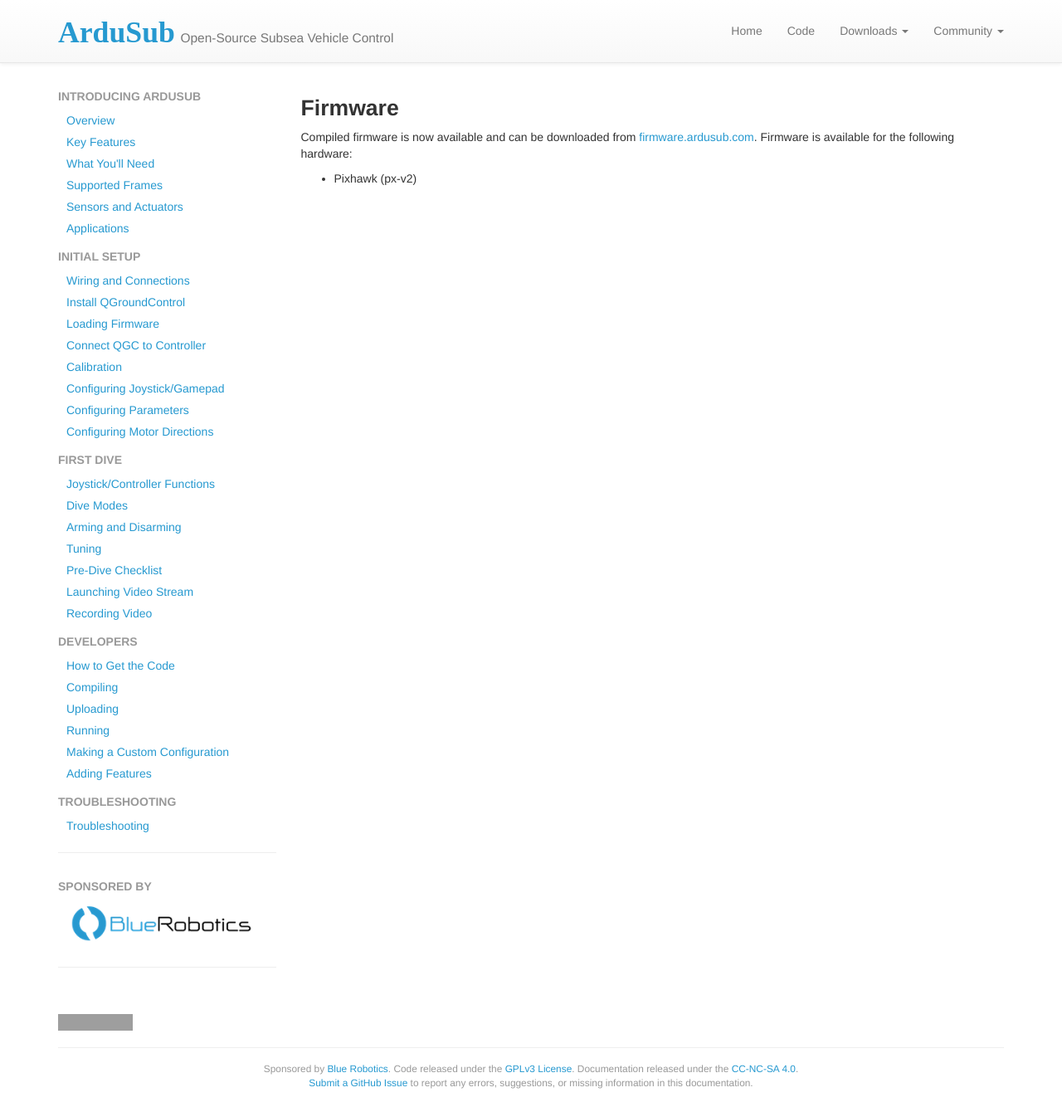
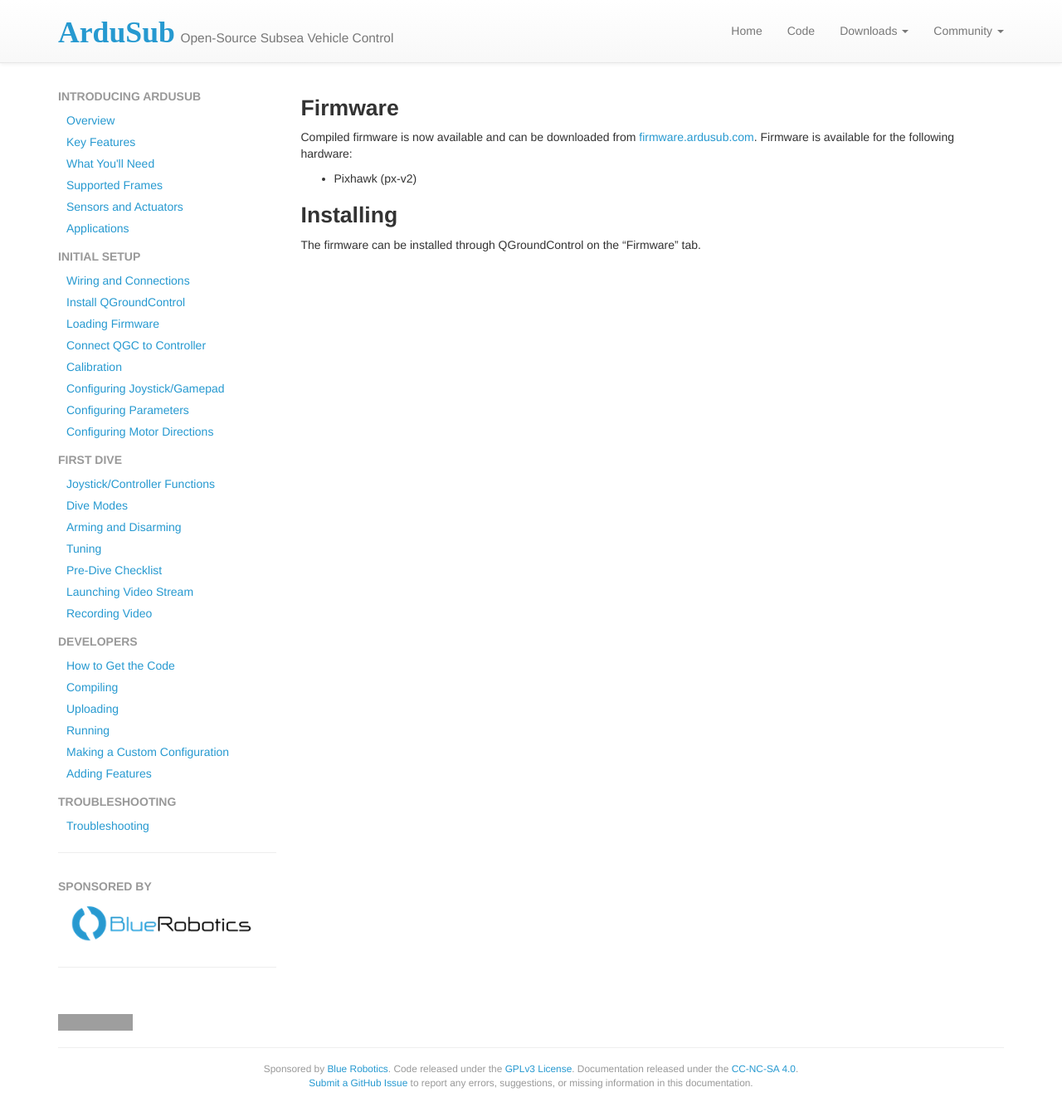
Before and after one commit to bluerobotics/retired-ardusub-docs, a Jekyll site: the page built from pages/firmware.md, in a window 1280 px wide. Shown: the whole page at 83% size. Built offline with Jekyll 4.4.1, drawn with Linux system fonts in a browser that asks for light colours; nearby versions of some CDN libraries; some web fonts are replaced; comment, search, counter and statistics services are not loaded; grey boxes are pictures that could not be loaded.

Commit message:
Add note about QGC firmware upload.

```diff
--- a/pages/firmware.md
+++ b/pages/firmware.md
@@ -4,6 +4,7 @@ title: "Firmware Downloads"
 permalink: /firmware/
 nav:
 - Firmware: firmware
+- Installing: installing
 ---
 
 # Firmware
@@ -11,3 +12,7 @@ nav:
 Compiled firmware is now available and can be downloaded from [firmware.ardusub.com](http://firmware.ardusub.com). Firmware is available for the following hardware:
 
 * Pixhawk (px-v2)
+
+# Installing
+
+The firmware can be installed through QGroundControl on the "Firmware" tab.
```
